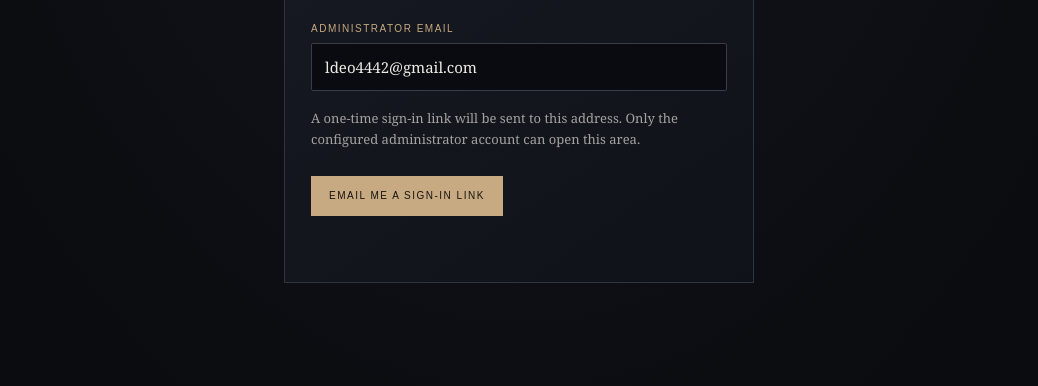
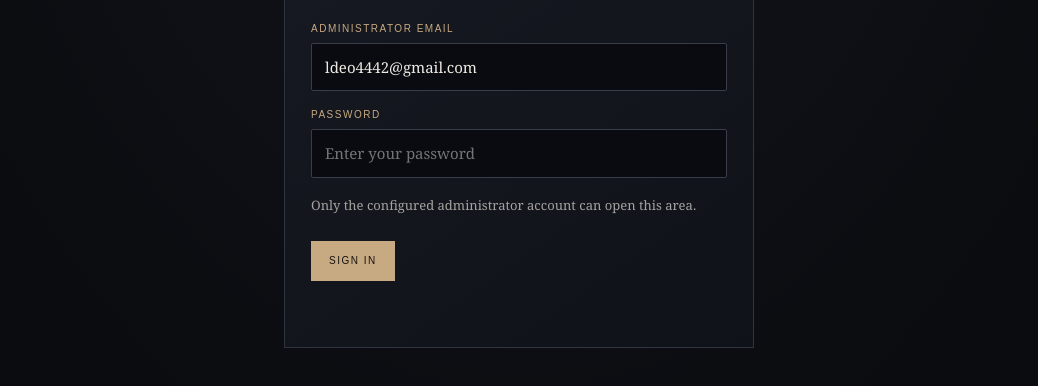
Before and after one commit to locacollection/Shahwarda07, a plain HTML site: page manage/index.html in a window 1280 px wide. Shown: the part 280-666 px from the top of the page, without its empty margins (121-1159 px from the left). Drawn offline with Linux system fonts and the light colour scheme; a script that the page names is missing.

Commit message:
Replace magic link form with password sign-in

```diff
--- a/manage/index.html
+++ b/manage/index.html
@@ -16,8 +16,8 @@
     <p class="help">This area is reserved for the archive administrator.</p>
     <form id="login-form">
       <div class="field"><label for="email">Administrator email</label><input id="email" type="email" value="ldeo4442@gmail.com" readonly autocomplete="username"></div>
-      <p class="help">A one-time sign-in link will be sent to this address. Only the configured administrator account can open this area.</p>
-      <div class="actions"><button class="button" id="login-button" type="submit">Email me a sign-in link</button></div>
+      <div class="field"><label for="password">Password</label><input id="password" type="password" required autocomplete="current-password" placeholder="Enter your password"></div><p class="help">Only the configured administrator account can open this area.</p>
+      <div class="actions"><button class="button" id="login-button" type="submit">Sign in</button></div>
       <p class="status" id="login-status" role="status" aria-live="polite"></p>
     </form>
   </section>
```
